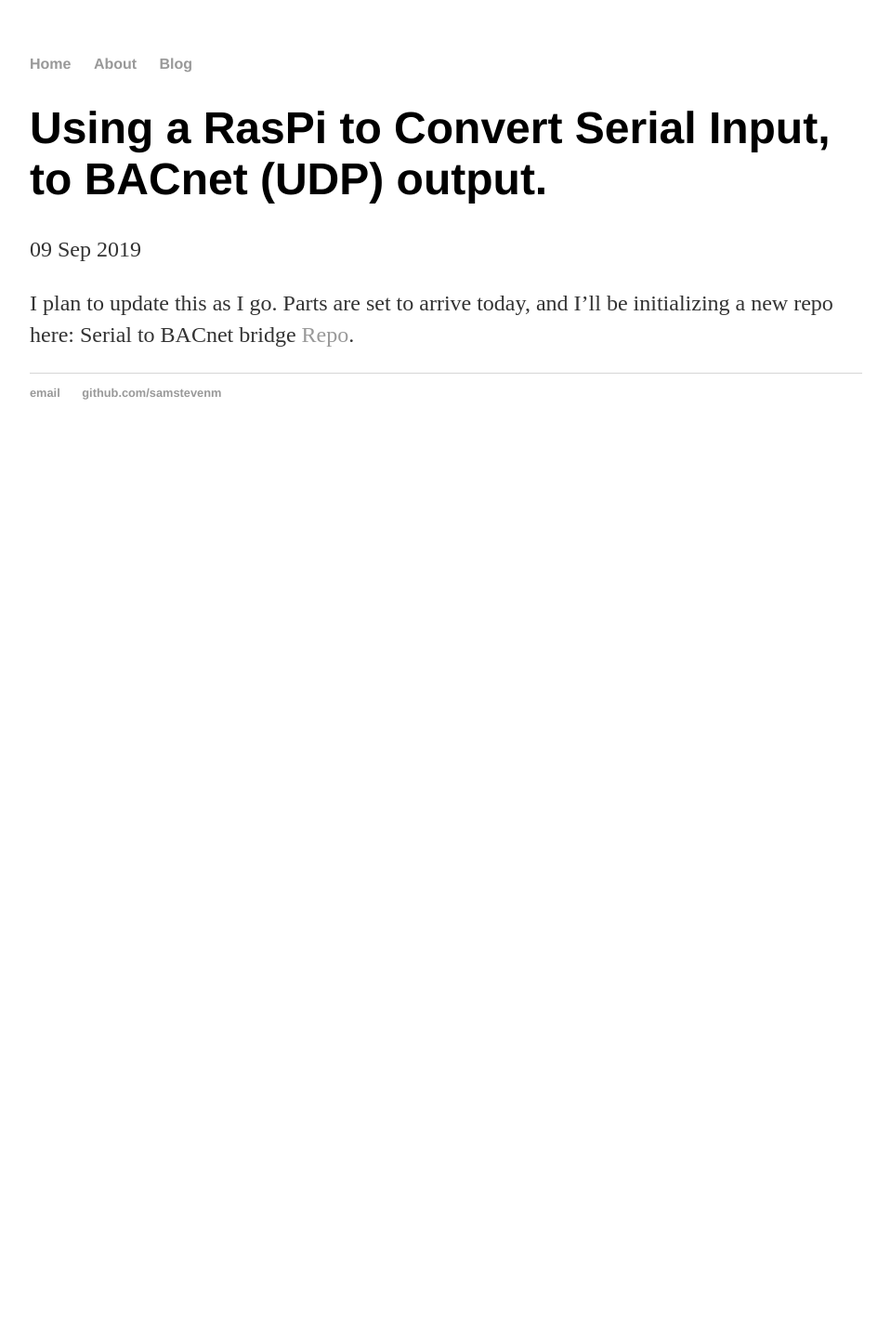
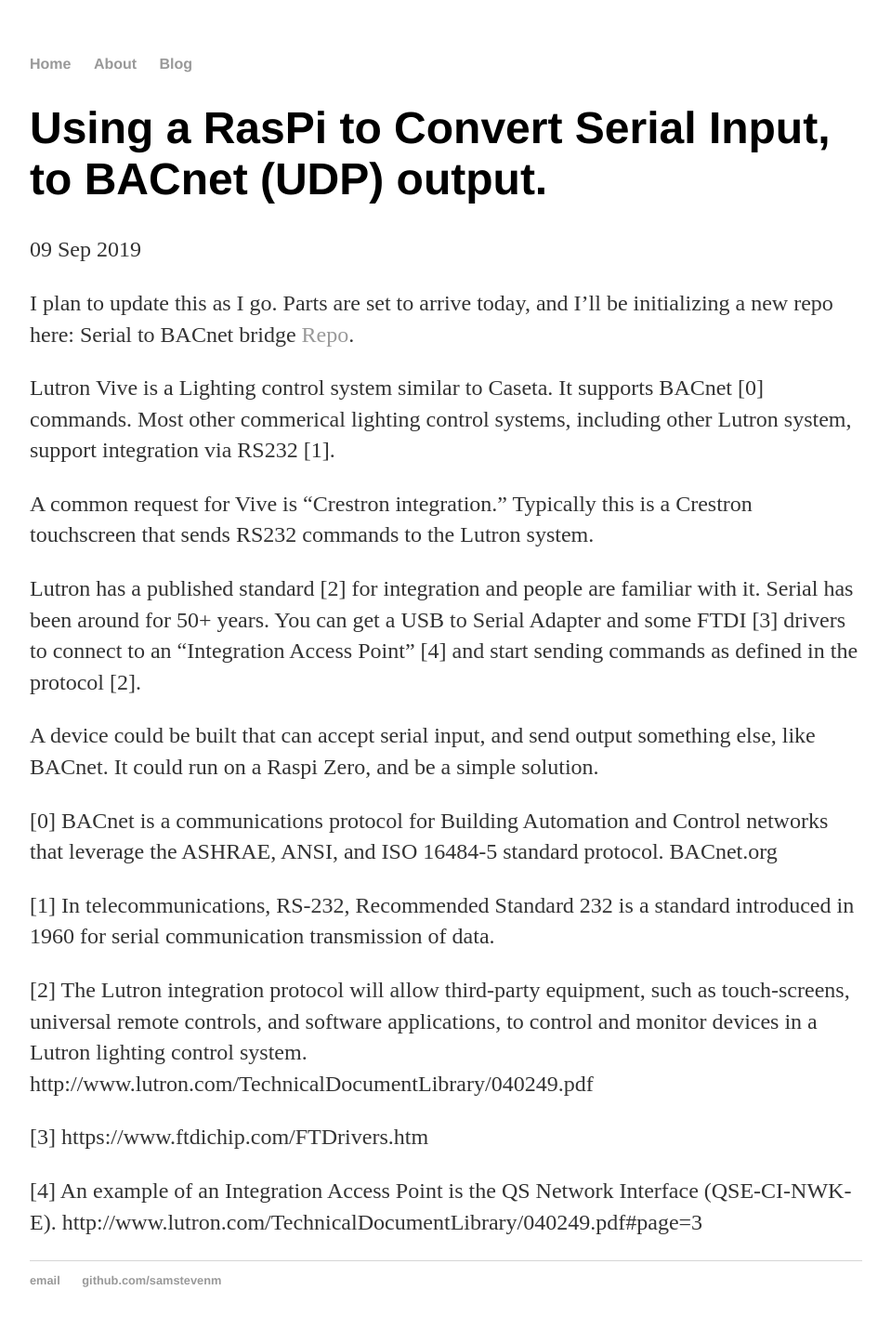
Before and after one commit to samstevenm/samstevenm.github.io, a Jekyll site: the page built from _posts/2019-09-09-RasPi-Serial-BACnet-Bridge.md, in a window 1280 px wide. Shown: the whole page at 93% size, without its empty margins (160-1119 px from the left). Built offline with Jekyll 4.4.1, drawn with Linux system fonts in a browser that asks for light colours; before the commit the page ends 900 px from its top, so only the background shows below that.

Commit message:
added nodes

```diff
--- a/_posts/2019-09-09-RasPi-Serial-BACnet-Bridge.md
+++ b/_posts/2019-09-09-RasPi-Serial-BACnet-Bridge.md
@@ -5,3 +5,22 @@
 ---
 
 I plan to update this as I go. Parts are set to arrive today, and I'll be initializing a new repo here: Serial to BACnet bridge [Repo](https://github.com/samstevenm/serial_BACnet_bridge).
+
+
+Lutron Vive is a Lighting control system similar to Caseta. It supports BACnet [0] commands. Most other commerical lighting control systems, including other Lutron system, support integration via RS232 [1].
+
+A common request for Vive is "Crestron integration." Typically this is a Crestron touchscreen that sends RS232 commands to the Lutron system.
+
+Lutron has a published standard [2] for integration and people are familiar with it. Serial has been around for 50+ years. You can get a USB to Serial Adapter and some FTDI [3] drivers to connect to an "Integration Access Point" [4] and start sending commands as defined in the protocol [2].
+
+A device could be built that can accept serial input, and send output something else, like BACnet. It could run on a Raspi Zero, and be a simple solution.
+
+[0] BACnet is a communications protocol for Building Automation and Control networks that leverage the ASHRAE, ANSI, and ISO 16484-5 standard protocol. BACnet.org
+
+[1] In telecommunications, RS-232, Recommended Standard 232 is a standard introduced in 1960 for serial communication transmission of data.
+
+[2] The Lutron integration protocol will allow third-party equipment, such as touch-screens, universal remote controls, and software applications, to control and monitor devices in a Lutron lighting control system. http://www.lutron.com/TechnicalDocumentLibrary/040249.pdf
+
+[3] https://www.ftdichip.com/FTDrivers.htm
+
+[4] An example of an Integration Access Point is the QS Network Interface (QSE-CI-NWK-E). http://www.lutron.com/TechnicalDocumentLibrary/040249.pdf#page=3
```
